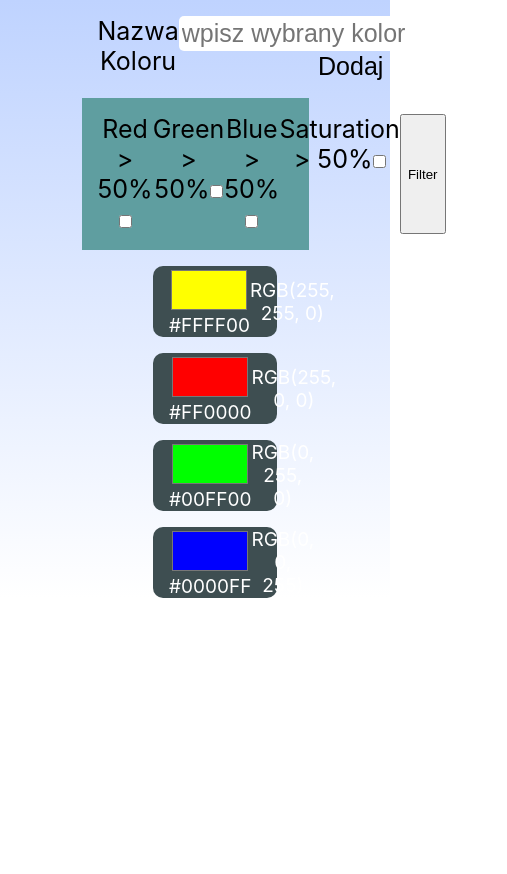
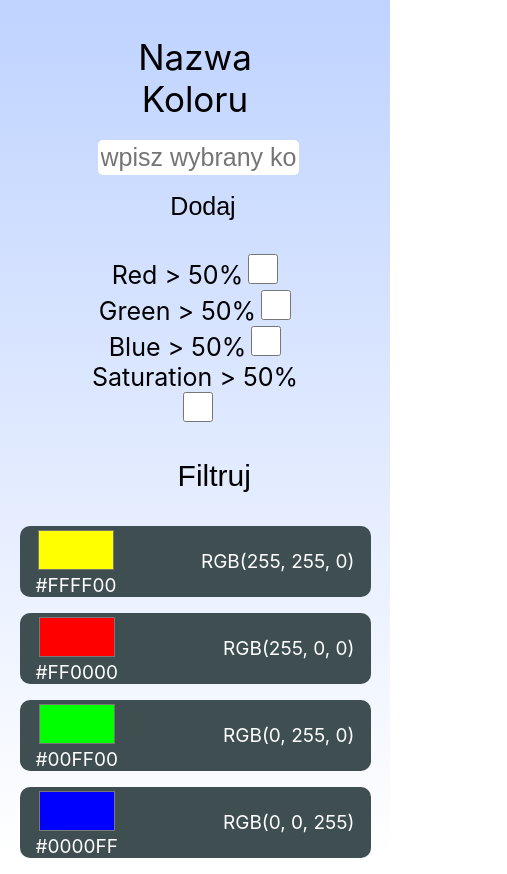
Before and after one commit to Tommy3DE/form-task, a React (Create React App) app: page / in a window 390 px wide. Shown: the whole page, 507 px wide, since content can reach past the window. Before the commit the page ends 844 px from the top, so only its background shows below. Built offline with nearby package versions, Linux system fonts and the light colour scheme.

Commit message:
RWD added

```diff
--- a/src/components/FirstForm.tsx
+++ b/src/components/FirstForm.tsx
@@ -1,11 +1,11 @@
-import React, { Component } from 'react';
+import { ChangeEvent, Component, Dispatch, FormEvent, SetStateAction } from 'react';
 import './forms.scss';
 import { initialColors } from '../App';
 
 interface FirstFormProps {
   color: string;
   setColor: (color: string) => void;
-  setColorList: React.Dispatch<React.SetStateAction<string[]>>;
+  setColorList: Dispatch<SetStateAction<string[]>>;
   colorList: string[];
 }
 
@@ -20,7 +20,7 @@ class FirstForm extends Component<FirstFormProps, FirstFormState> {
     }
   }
 
-  handleSubmit = (event: React.FormEvent<HTMLFormElement>, passedColor: string) => {
+  handleSubmit = (event: FormEvent<HTMLFormElement>, passedColor: string) => {
     event.preventDefault();
     const { setColorList, colorList } = this.props;
     if (colorList.includes(passedColor)) return;
@@ -36,7 +36,7 @@ class FirstForm extends Component<FirstFormProps, FirstFormState> {
     }
   };
 
-  handleColorChange = (event: React.ChangeEvent<HTMLInputElement>) => {
+  handleColorChange = (event: ChangeEvent<HTMLInputElement>) => {
     const newColor = event.target.value;
     const { setColor } = this.props;
     if (newColor.length <= 7 && /^[a-fA-F0-9#]*$/.test(newColor)) {
--- a/src/components/SecondForm.tsx
+++ b/src/components/SecondForm.tsx
@@ -113,7 +113,7 @@ const SecondForm = ({ colorList, setColorList }: SecondFormProps) => {
         />
       </label>
       <button type="submit" className="goonline_secondForm__button">
-        Filter
+        Filtruj
       </button>
     </form>
   );
--- a/src/components/forms.scss
+++ b/src/components/forms.scss
@@ -1,45 +1,94 @@
+$font-size: 25px;
+$border-radius: 5px;
+$padding: 1rem;
+$button-border: 1px solid white;
+
 .goonline_firstForm{
     width: 50%;
-
     margin: auto;
-    font-size: 25px;
+    font-size: $font-size;
     display: flex;
     justify-content: space-between;
-    padding: 1rem;
-}
+    padding: $padding;
 
-.goonline_firstForm input {
-    font-size: 25px;
-    border-radius: 5px;
+    input {
+        font-size: $font-size;
+        border-radius: $border-radius;
         border: none;
         padding: 3px;
     }
 
-.goonline_firstForm button {
-    font-size: 25px;
+    button {
+        font-size: $font-size;
         margin-left: 1rem;
-    border-radius: 50%;
         background-color: transparent;
-    border: none;
-}
+        border: $button-border;
+        margin-top: $padding;
 
-.goonline_firstForm button:hover{
+        &:hover{
             transform: scale(1.1);
             cursor: pointer;
         }
+    }
+}
 
 .goonline_secondForm{
-    width: 50%;
-    background-color:cadetblue;
+    width: 60%;
     margin: auto;
-    font-size: 25px;
+    font-size: $font-size;
     display: flex;
     justify-content: space-between;
-    padding: 1rem;
+    padding: $padding;
+
+    button {
+        font-size: $font-size;
+        background-color: transparent;
+        border: $button-border;
+
+        &:hover{
+            transform: scale(1.1);
+            cursor: pointer;
         }
-.goonline_secondForm input {
-    font-size: 25px;
-    border-radius: 5px;
+    }
+    input{
+        margin-left: 10px;
+        height: 20px;
+        width: 20px;
+    }
+}
+
+@media screen and (max-width: 768px){
+    .goonline_secondForm{
+        display: flex;
+        flex-direction: column;
+
+        button {
+            font-size: 30px;
+            width:20%;
+            margin: auto;
+            margin-top: 30px;
             border: none;
-    padding: 3px;
         }
+        input{
+            margin-left: 5px;
+            height: 30px;
+            width: 30px;
+        }
+    }
+    .goonline_firstForm{
+        display: flex;
+        flex-direction: column;
+
+        label {
+            font-size: 35px;
+            margin-bottom: 20px;
+            margin-top: 20px;
+        }
+        button {
+            border: none;
+        }
+        input {
+            width: 100%;
+        }
+    }
+}
--- a/src/components/list.scss
+++ b/src/components/list.scss
@@ -1,10 +1,10 @@
 .goonline_list-ul {
     list-style: none;
-    width: 40%;
+    width: 50%;
     margin: auto;
 
     li {
-      margin: 1rem 1rem;
+      margin: auto;
       background-color: rgb(62, 78, 81);
       border-radius: 10px;
 
@@ -52,3 +52,11 @@
       }
     }
   }
+
+  @media screen and (max-width: 768px){
+    .goonline_list-ul{
+      width: 90%;
+      margin: auto;
+      padding: 0;
+    }
+  }
```
Lines whose indentation alone changed are shown as unchanged.
